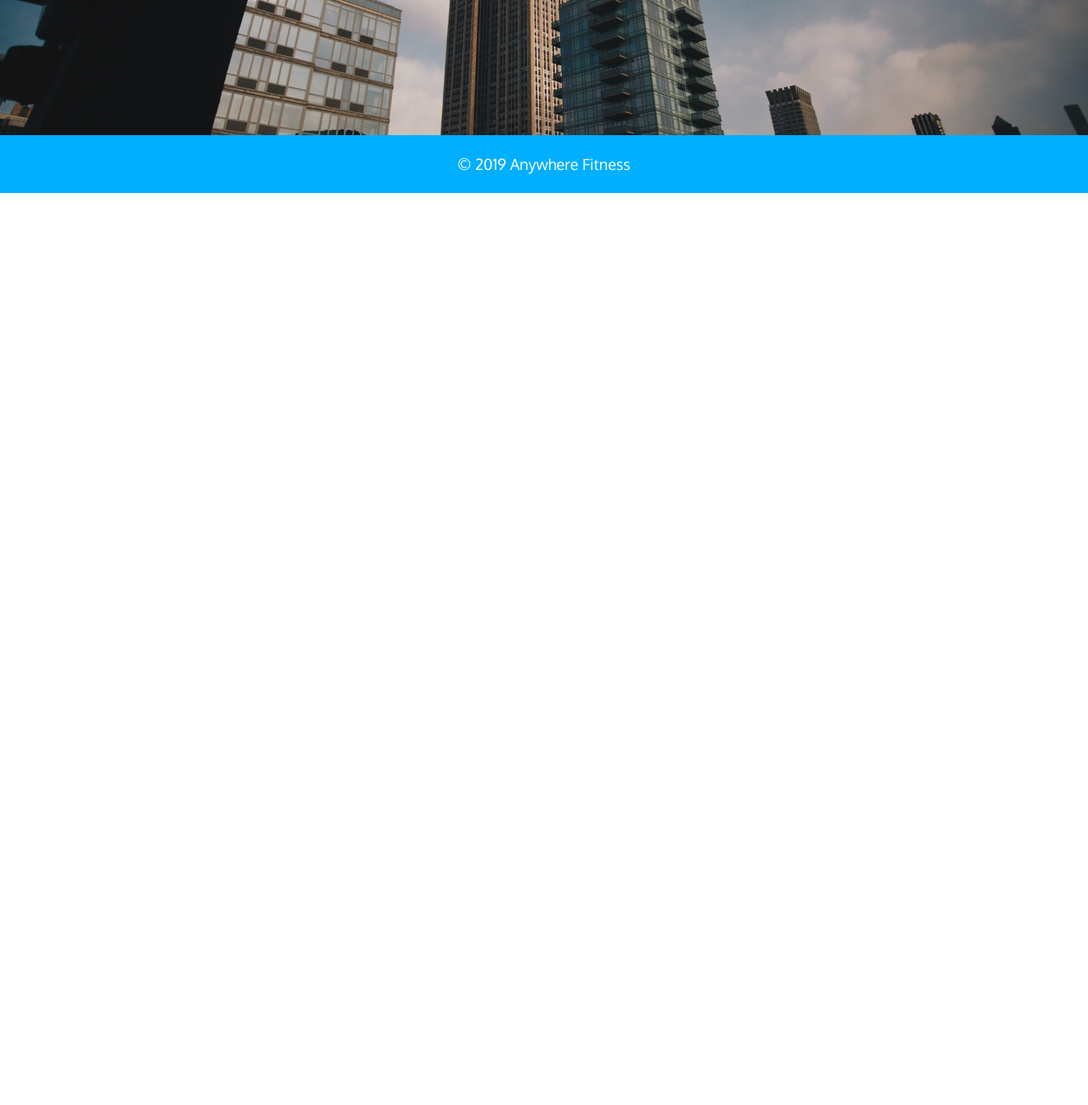
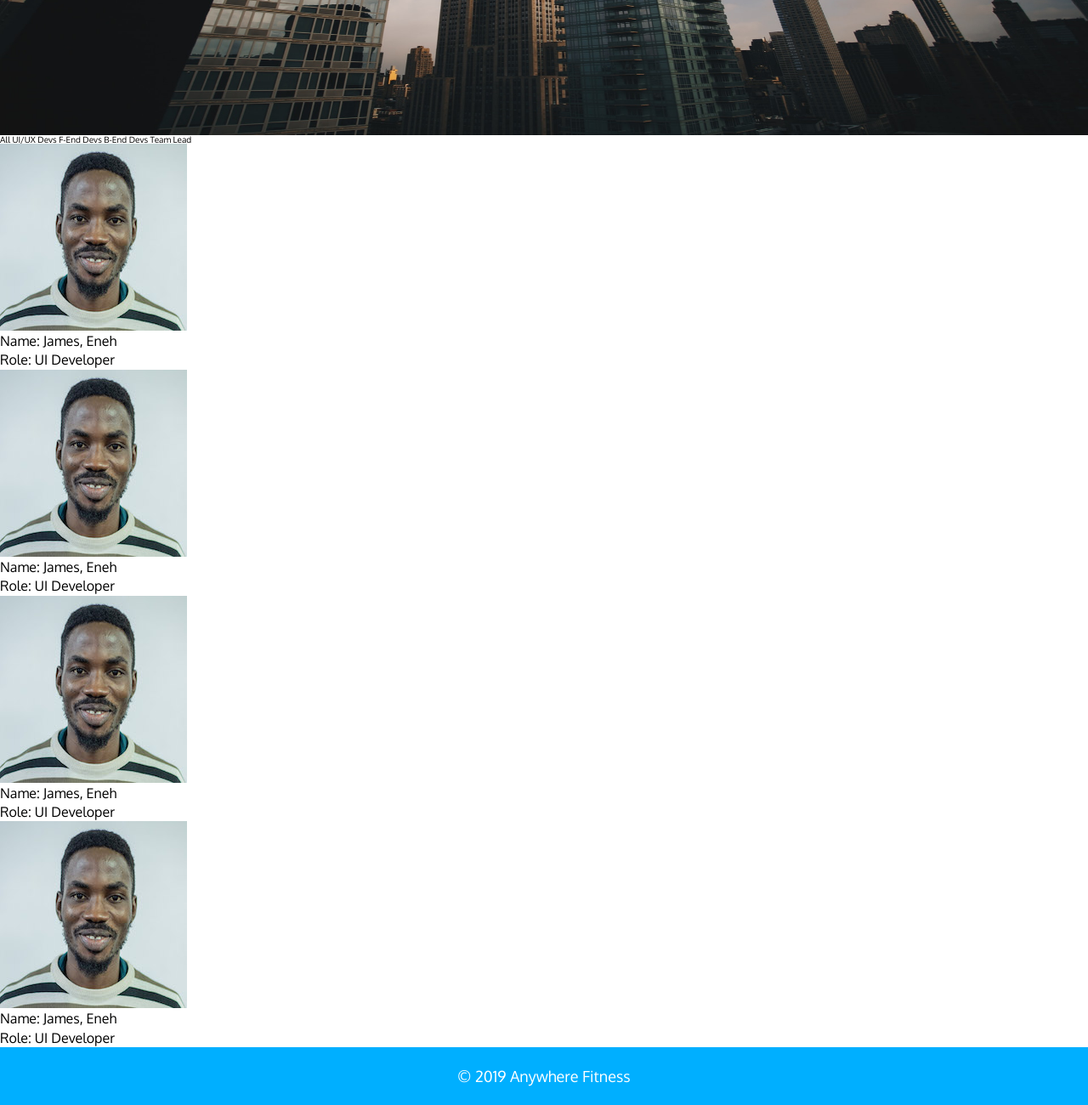
Before and after one commit to bw-anywhere-fitness/marketing-web, a plain HTML site: page about.html in a window 1280 px wide. Shown: the part 401-1701 px from the top of the page at 85% size. Before the commit the page ends 800 px from the top, so only its background shows below. Drawn offline with nearby package versions, Linux system fonts and the light colour scheme.

Commit message:
Add about us page main content structure
Added a tab system structure for the team members to the about
page.

```diff
--- a/about.html
+++ b/about.html
@@ -42,6 +42,69 @@
     </div>
   </header>
   <main class="container">
+    <section class="team-group">
+        <div class="tab-bar">
+          <span data-info="all" class="tab-link">All</span>
+          <span data-info="ui" class="tab-link">UI/UX Devs</span>
+          <span data-info="fe" class="tab-link">F-End Devs</span>
+          <span data-info="be" class="tab-link">B-End Devs</span>
+          <span data-info="lead" class="tab-link">Team Lead</span>
+        </div>
+        <div class="tab-content">
+          <div class="tab-item">
+            <img src="img/dp_square.jpeg" alt="Display Photo"/>
+            <div class="role">
+              <p>
+                <span class="label">Name:</span>
+                <span class="member-info">James, Eneh</span>
+              </p>
+              <p>
+                <span class="label">Role:</span>
+                <span class="member-info">UI Developer</span>
+              </p>
+            </div>
+          </div>
+          <div class="tab-item">
+            <img src="img/dp_square.jpeg" alt="Display Photo"/>
+            <div class="role">
+              <p>
+                <span class="label">Name:</span>
+                <span class="member-info">James, Eneh</span>
+              </p>
+              <p>
+                <span class="label">Role:</span>
+                <span class="member-info">UI Developer</span>
+              </p>
+            </div>
+          </div>
+          <div class="tab-item">
+            <img src="img/dp_square.jpeg" alt="Display Photo"/>
+            <div class="role">
+              <p>
+                <span class="label">Name:</span>
+                <span class="member-info">James, Eneh</span>
+              </p>
+              <p>
+                <span class="label">Role:</span>
+                <span class="member-info">UI Developer</span>
+              </p>
+            </div>
+          </div>
+          <div class="tab-item">
+            <img src="img/dp_square.jpeg" alt="Display Photo"/>
+            <div class="role">
+              <p>
+                <span class="label">Name:</span>
+                <span class="member-info">James, Eneh</span>
+              </p>
+              <p>
+                <span class="label">Role:</span>
+                <span class="member-info">UI Developer</span>
+              </p>
+            </div>
+          </div>
+        </div>
+      </section>
   </main>
   <footer>
     <span>&copy; 2019 Anywhere Fitness</span>
```
